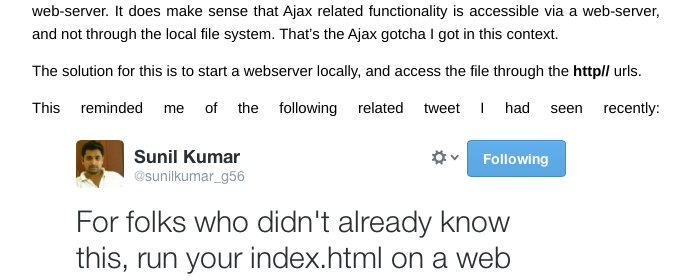
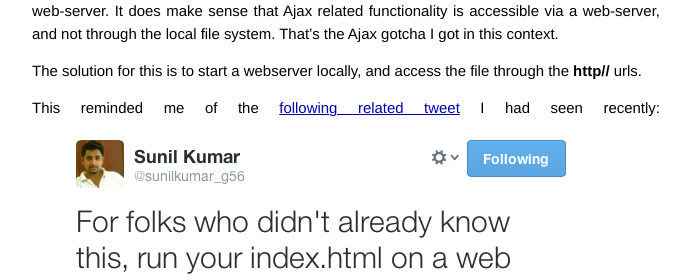
Before and after one commit to prakashmurthy/prakashmurthy.github.io, a Jekyll site: the page built from _posts/2014-02-16-A-Ajax-gotcha-and-a-simple-ruby-web-server.md, in a window 1280 px wide. Shown: the part 465-745 px from the top of the page, without its empty margins (294-985 px from the left). Built offline with Jekyll 4.4.1, drawn with Linux system fonts in a browser that asks for light colours; Markdown is read by kramdown in place of the engine named in the settings; part of the change alters nothing that is shown.

```diff
--- a/_posts/2014-02-16-A-Ajax-gotcha-and-a-simple-ruby-web-server.md
+++ b/_posts/2014-02-16-A-Ajax-gotcha-and-a-simple-ruby-web-server.md
@@ -18,7 +18,7 @@ Googling led to [this StackOverflow answer](http://stackoverflow.com/a/8456586/4
 
 The solution for this is to start a webserver locally, and access the file through the **http//** urls.
 
-This reminded me of the following related tweet I had seen recently:
+This reminded me of the [following related tweet](https://twitter.com/sunilkumar_g56/status/430705355387973633) I had seen recently:
 ![Simple webserver with ruby command line]({{ site.url }}/images/ruby_web_server.png)
 
 Tried it out, and VOILA! the error message is gone, and the web page behaves as expected.
```
